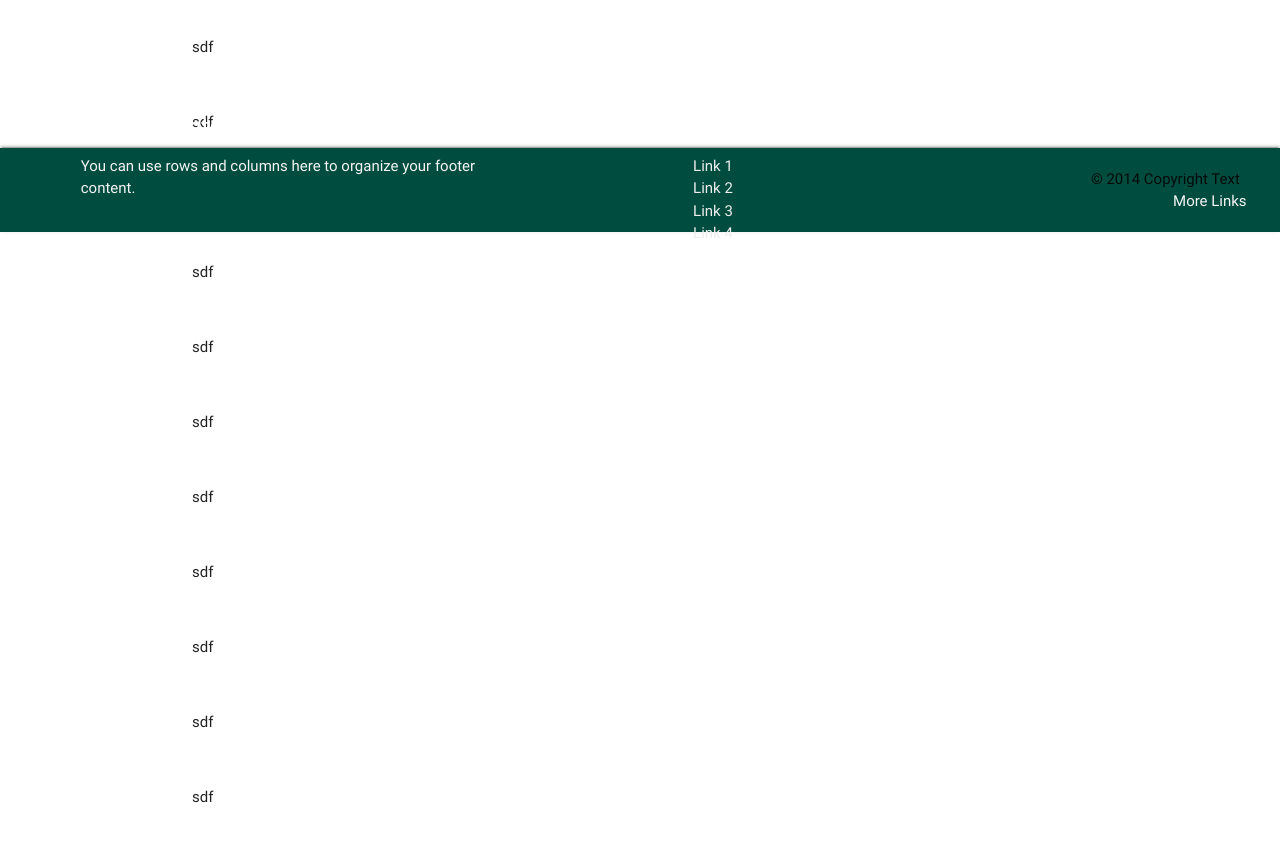
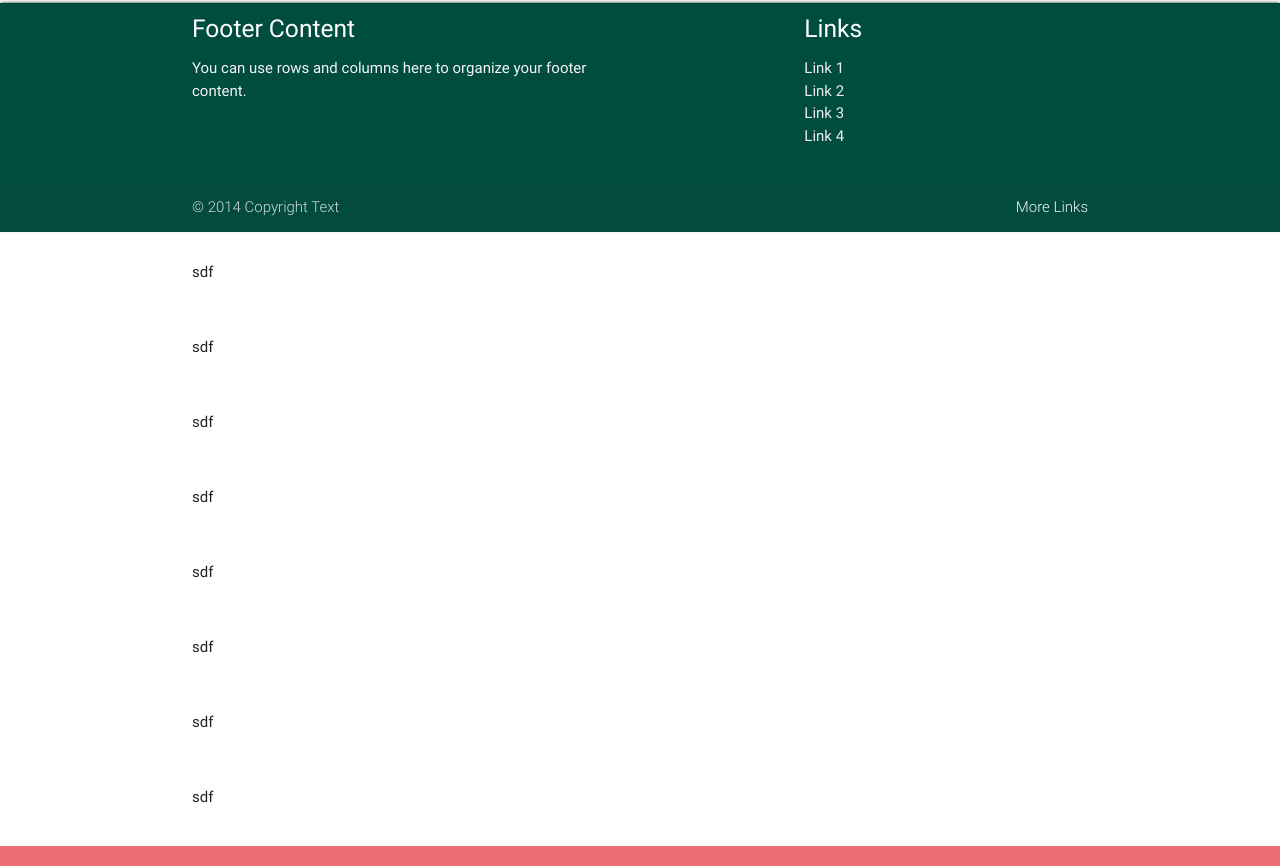
Before and after one commit to dl77sea/colorbox, a website: page public/index.html in a window 1280 px wide. Shown: the part 568-1434 px from the top of the page. Drawn offline with nearby package versions, Linux system fonts and the light colour scheme; some packages are replaced by stand-ins of ours.

Commit message:
fixed footer content

```diff
--- a/public/css/style.css
+++ b/public/css/style.css
@@ -17,13 +17,8 @@ body {
 }
 
 .footer-fixed {
-    display: flex;
-    align-items: center;
-    justify-content: center;
     width: 100%;
-    position: relative;
-    background-color: #004d40; /*#ee6e73;*/
-    height: 84px;
+    background-color: #004d40;
     position: fixed;
     z-index: 997;
     box-shadow: 0 -2px 2px 0 rgba(0,0,0,0.14), 0 -1px 5px 0 rgba(0,0,0,0.12), 0 -3px 1px -2px rgba(0,0,0,0.2);
--- a/public/index.html
+++ b/public/index.html
@@ -102,7 +102,7 @@
   </main>
 
   <!-- <footer class="page-footer"> -->
-  <footer>
+  <footer class="page-footer">
     <div class="footer-fixed">
       <div class="container">
         <div class="row">
```
